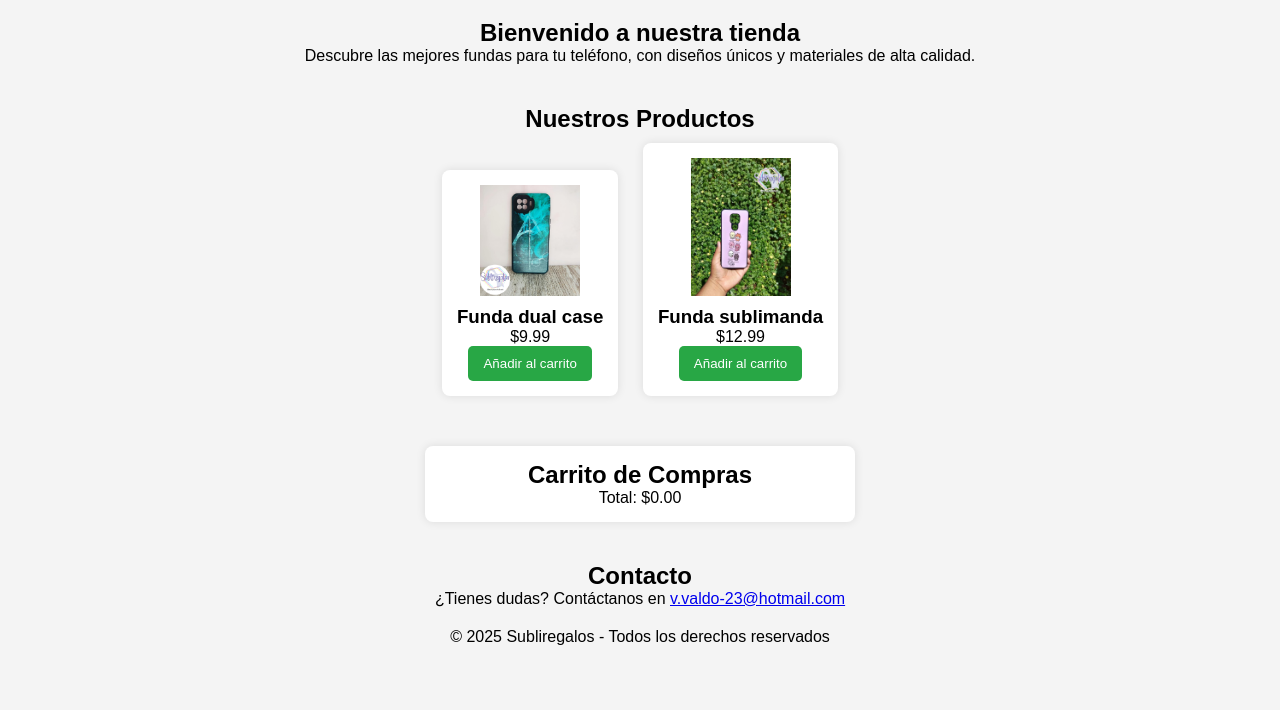
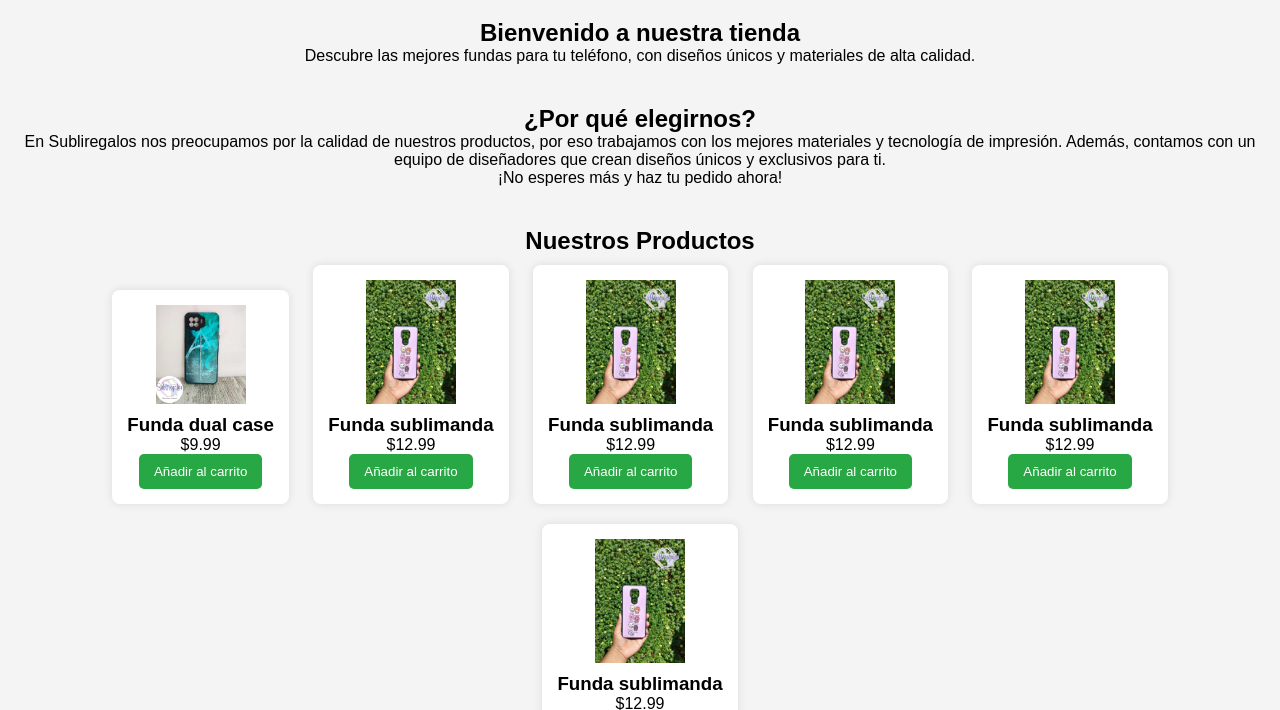
Before and after one commit to Valdo1991/CaseShop, a plain HTML site: page index.html in a window 1280 px wide. Shown: the part 90-800 px from the top of the page. Drawn offline with Linux system fonts and the light colour scheme; a web font is replaced by a local one.

Commit message:
git commit -m "Se modifico el index y el styles" // Output [Desarrollo 4e7b3b3] Se modifico el index y el styles  2 files changed, 2 insertions(+), 2 deletions(-)

```diff
--- a/index.html
+++ b/index.html
@@ -23,17 +23,48 @@
         <h2>Bienvenido a nuestra tienda</h2>
         <p>Descubre las mejores fundas para tu teléfono, con diseños únicos y materiales de alta calidad.</p>
     </section>
+    <section>
+        <div>
+            <h2>¿Por qué elegirnos?</h2>
+            <p>En Subliregalos nos preocupamos por la calidad de nuestros productos, por eso trabajamos con los mejores materiales y tecnología de impresión. Además, contamos con un equipo de diseñadores que crean diseños únicos y exclusivos para ti.</p>
+            <P>¡No esperes más y haz tu pedido ahora!</P>
+        </div>
+    </section>
 
     <section id="productos">
         <h2>Nuestros Productos</h2>
         <div class="producto">
-            <img src="./imgs/Dual_case_relieve.jpg" alt="Funda 1">
+            <img class="imagen_referencia" src="./imgs/Dual_case_relieve.jpg" alt="Funda 1">
             <h3>Funda dual case</h3>
             <p>$9.99</p>
             <button onclick="agregarAlCarrito('Funda Transparente', 9.99)">Añadir al carrito</button>
         </div>
         <div class="producto">
-            <img src="./imgs/Funda_sublimanda.jpg" alt="Funda 2">
+            <img class="imagen_referencia" src="./imgs/Funda_sublimanda.jpg" alt="Funda 2">
+            <h3>Funda sublimanda</h3>
+            <p>$12.99</p>
+            <button onclick="agregarAlCarrito('Funda de Silicona', 12.99)">Añadir al carrito</button>
+        </div>
+        <div class="producto">
+            <img class="imagen_referencia" src="./imgs/Funda_sublimanda.jpg" alt="Funda 2">
+            <h3>Funda sublimanda</h3>
+            <p>$12.99</p>
+            <button onclick="agregarAlCarrito('Funda de Silicona', 12.99)">Añadir al carrito</button>
+        </div>
+        <div class="producto">
+            <img class="imagen_referencia" src="./imgs/Funda_sublimanda.jpg" alt="Funda 2">
+            <h3>Funda sublimanda</h3>
+            <p>$12.99</p>
+            <button onclick="agregarAlCarrito('Funda de Silicona', 12.99)">Añadir al carrito</button>
+        </div>
+        <div class="producto">
+            <img class="imagen_referencia" src="./imgs/Funda_sublimanda.jpg" alt="Funda 2">
+            <h3>Funda sublimanda</h3>
+            <p>$12.99</p>
+            <button onclick="agregarAlCarrito('Funda de Silicona', 12.99)">Añadir al carrito</button>
+        </div>
+        <div class="producto">
+            <img class="imagen_referencia" src="./imgs/Funda_sublimanda.jpg" alt="Funda 2">
             <h3>Funda sublimanda</h3>
             <p>$12.99</p>
             <button onclick="agregarAlCarrito('Funda de Silicona', 12.99)">Añadir al carrito</button>
--- a/styles.css
+++ b/styles.css
@@ -10,6 +10,7 @@ body {
     margin: 0;
     padding: 0;
     background-color: #f4f4f4;
+    position: fixed;
 }
 
 header {
@@ -56,9 +57,10 @@ section {
 }
 
 .producto img {
-    max-width: 100px;
+    max-width: 90px;
     display: block;
     margin: 0 auto 10px;
+
 }
 
 button {
```
